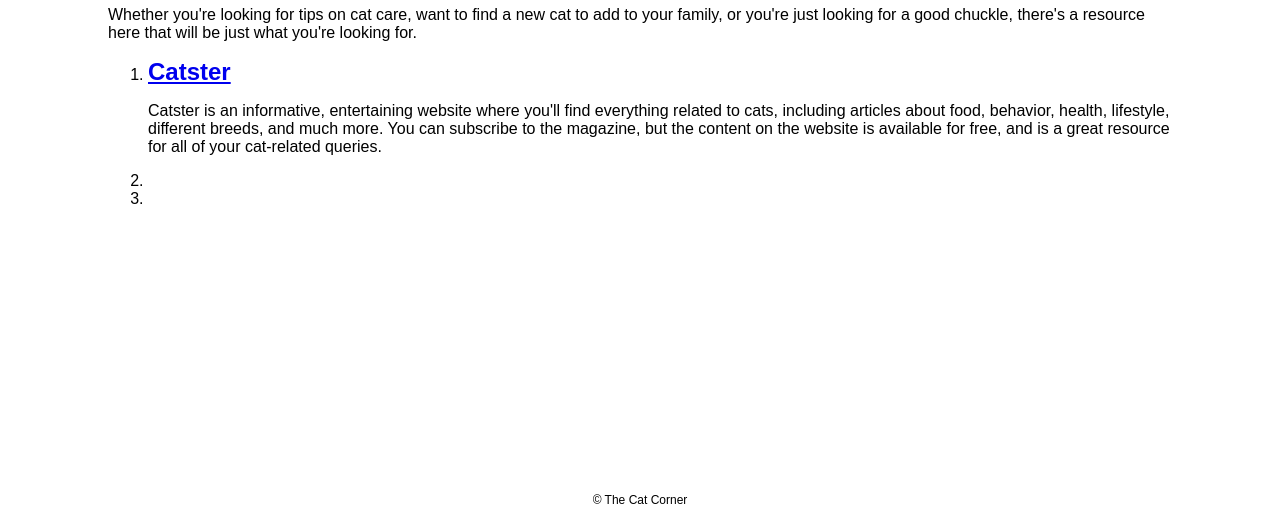
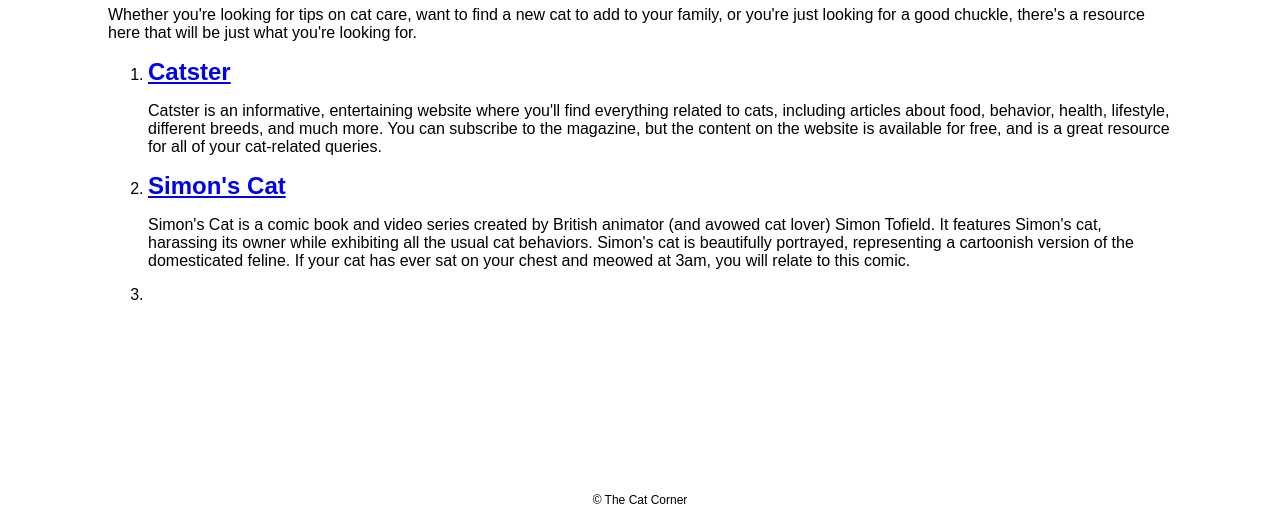
Before and after one commit to Michael7785/cat_corner, a plain HTML site: page links.html in a window 1280 px wide. Shown: the part 289-816 px from the top of the page. Drawn offline with Linux system fonts and the light colour scheme.

Commit message:
Thu, Sep 15, 2022, 8:46 PM +00:00

```diff
--- a/links.html
+++ b/links.html
@@ -27,7 +27,8 @@
                 </li>
 
                 <li>
-
+                    <h2><a href="http://www.simonscat.com">Simon&apos;s Cat</a></h2>
+                    <p>Simon&apos;s Cat is a comic book and video series created by British animator (and avowed cat lover) Simon Tofield. It features Simon&apos;s cat, harassing its owner while exhibiting all the usual cat behaviors. Simon&apos;s cat is beautifully portrayed, representing a cartoonish version of the domesticated feline. If your cat has ever sat on your chest and meowed at 3am, you will relate to this comic.</p>
                 </li>
 
                 <li>
```
